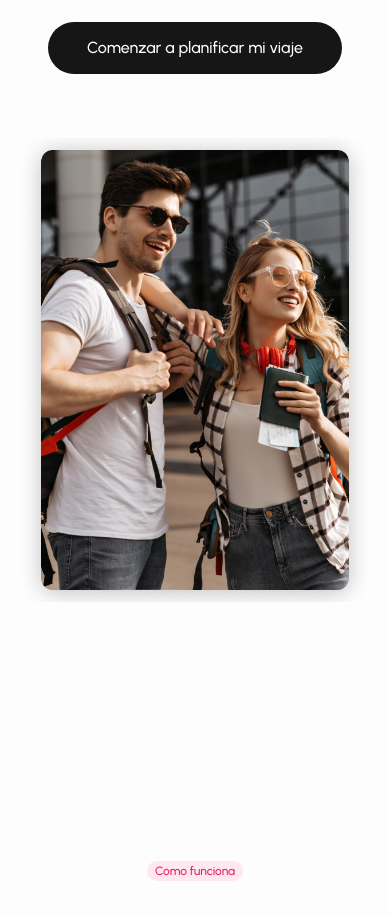
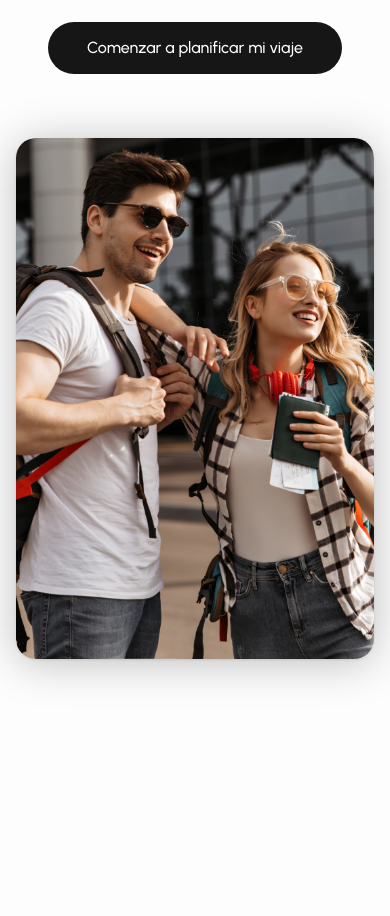
Before and after one commit to Ignacio918/viajes-app, a React (Vite) app in the folder viajes-app/: page / in a window 390 px wide. Shown: the part 860-1776 px from the top of the page. Built offline with nearby package versions, Linux system fonts and the light colour scheme; a web font is replaced by a local one.

Commit message:
arreglo margenes howitworks

```diff
--- a/viajes-app/src/pages/HowItWorks.tsx
+++ b/viajes-app/src/pages/HowItWorks.tsx
@@ -10,11 +10,13 @@ const HowItWorks = () => {
   return (
     <div className="how-it-works">
       <div className="how-it-works__container">
-        <img
-          src={fotoRandom3}
-          alt="Random travel"
-          className="how-it-works__image"
-        />
+        <div className="how-it-works__image-container">
+          <img
+            src={fotoRandom3}
+            alt="Random travel"
+            className="how-it-works__image"
+          />
+        </div>
 
         <div className="how-it-works__right">
           <div className="how-it-works__badge">Como funciona</div>
@@ -24,7 +26,6 @@ const HowItWorks = () => {
           </h2>
 
           <div className="how-it-works__features">
-            {/* Orden correcto de las features */}
             <div className="how-it-works__feature">
               <div className="how-it-works__feature-icon">
                 <img src={iconUser} alt="User icon" />
--- a/viajes-app/src/styles/HowItWorks.css
+++ b/viajes-app/src/styles/HowItWorks.css
@@ -9,9 +9,17 @@
   padding: 0 112px;
 }
 
+.how-it-works__image-container {
+  @apply relative;
+  width: 550px;
+}
+
 .how-it-works__image {
-  @apply w-[550px] h-[800px] rounded-[20px];
+  @apply w-full h-[800px] rounded-[20px];
   object-fit: cover;
+  box-shadow:
+    0 4px 44px rgba(0, 0, 0, 0.25),
+    0 1px 3px rgba(0, 0, 0, 0.1);
   animation: fadeIn 0.8s ease-out;
 }
 
@@ -121,6 +129,11 @@
   .how-it-works__badge {
     @apply mx-auto;
   }
+
+  .how-it-works__image-container {
+    width: 100%;
+    max-width: 550px;
+  }
 }
 
 @media (max-width: 1024px) {
@@ -139,8 +152,8 @@
   }
 
   .how-it-works__image {
-    width: 100%;
     height: auto;
+    aspect-ratio: 550/800;
   }
 
   .how-it-works__right {
```
Also changed, not shown: viajes-app/src/assets/photos/foto_random3.png.
